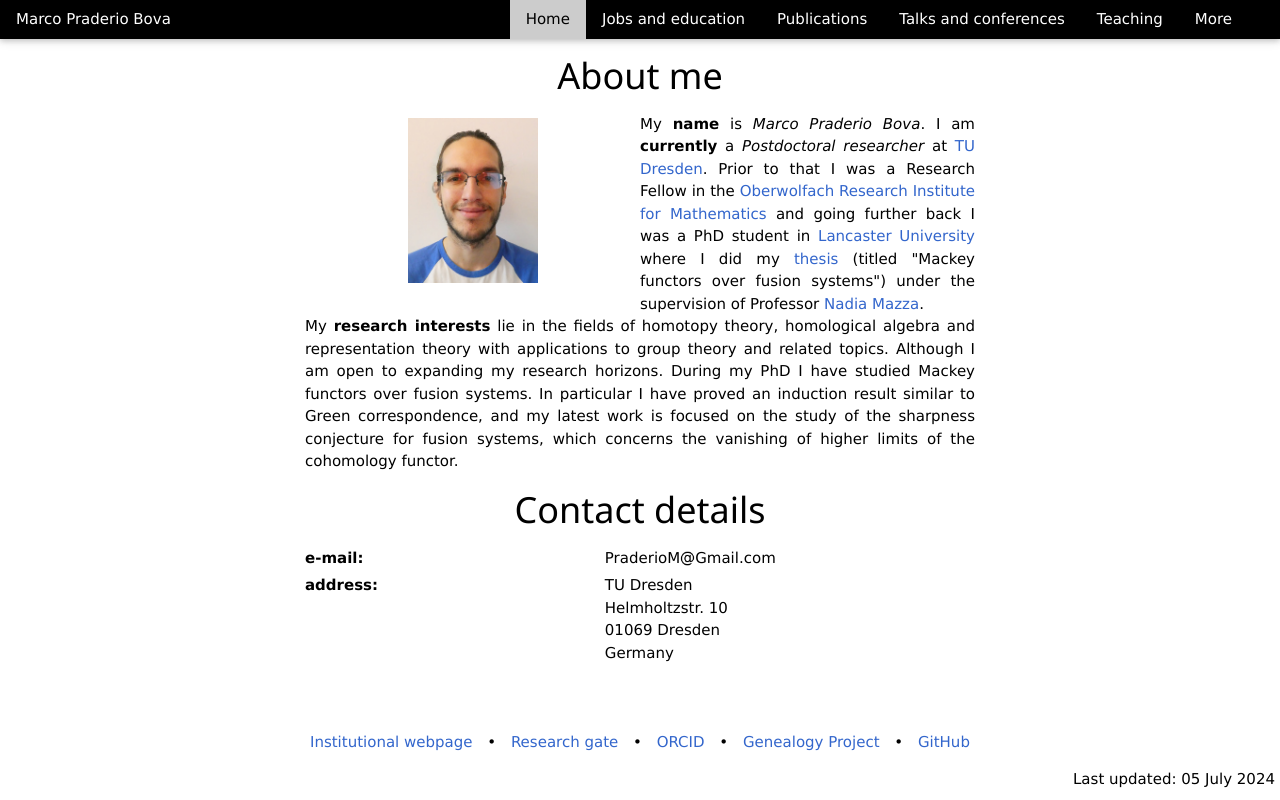
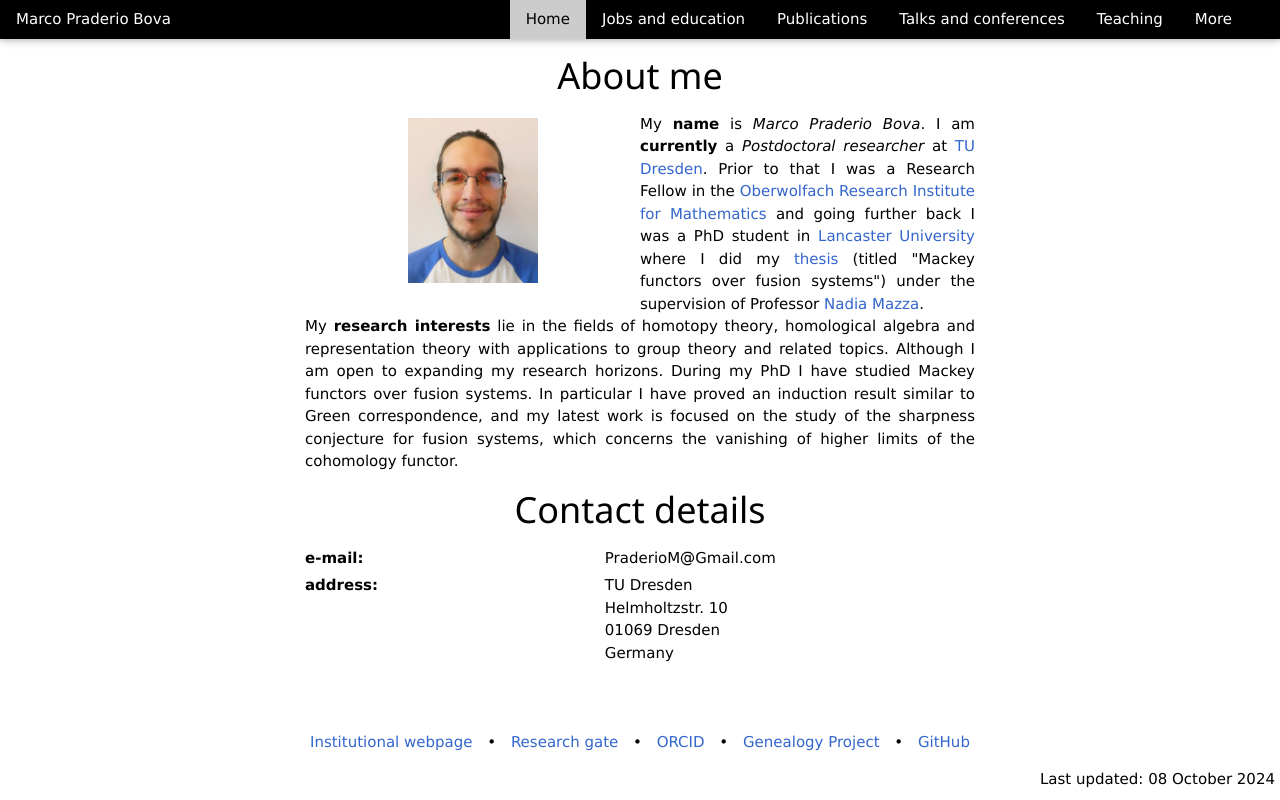
Before and after one commit to PraderioM/personal-webpage, an Angular app: page / in a window 1280 px wide. Built offline with nearby package versions, Linux system fonts and the light colour scheme.

Commit message:
Updated to latest version.

```diff
--- a/src/app/app.component.html
+++ b/src/app/app.component.html
@@ -60,5 +60,5 @@
   <app-teaching *ngIf="teachingSelected"></app-teaching>
   <app-additional-information *ngIf="otherSelected"></app-additional-information>
   </div>
-  <div class="last-updated">Last updated: 05 July 2024</div>
+  <div class="last-updated">Last updated: 08 October 2024</div>
 </div>
```
Also changed, not shown: 3 other files (tests, documents, lock files or other folders).
